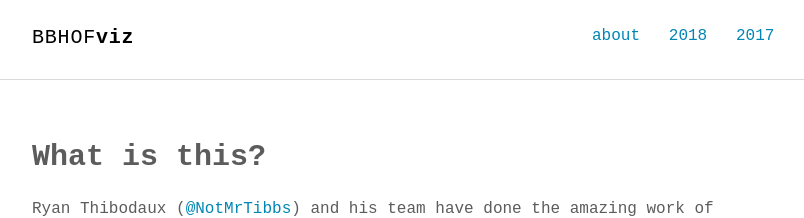
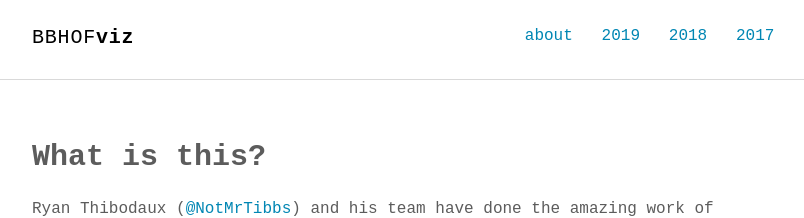
Before and after one commit to deppen8/bbhof_dash, a Jekyll site: the page built from about.md, in a window 1280 px wide. Shown: the top 218 px of the page, without its empty margins (232-1036 px from the left). Built offline with Jekyll 4.4.1, drawn with Linux system fonts in a browser that asks for light colours; some web fonts are replaced.

Commit message:
add 2019 to nav bar

```diff
--- a/_includes/nav.html
+++ b/_includes/nav.html
@@ -4,6 +4,7 @@
     <h1 class="logo"><a href="{{ '/' | prepend: site.baseurl | prepend: site.url }}">{{ site.title_left }}<span>{{ site.title_right }}</span></a></h1>
     <ul class="navbar">
       <li><a href="{{ '/about' | prepend: site.baseurl | prepend: site.url }}">about</a></li>
+      <li><a href="{{ '/index' | prepend: site.baseurl | prepend: site.url }}">2019</a></li>
       <li><a href="{{ '/archive2018' | prepend: site.baseurl | prepend: site.url }}">2018</a></li>
       <li><a href="{{ '/archive2017' | prepend: site.baseurl | prepend: site.url }}">2017</a></li>
     </ul>
```
